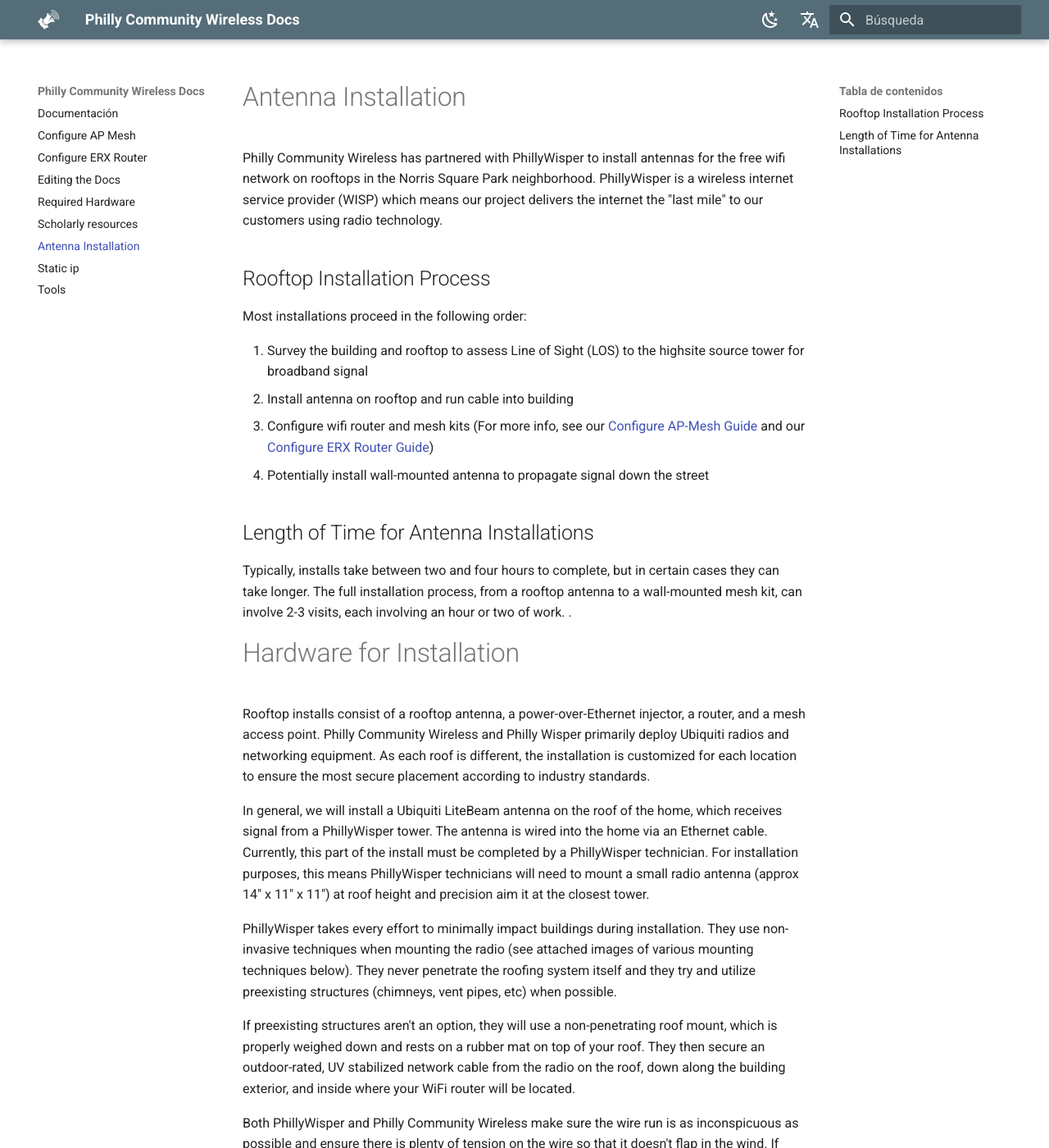
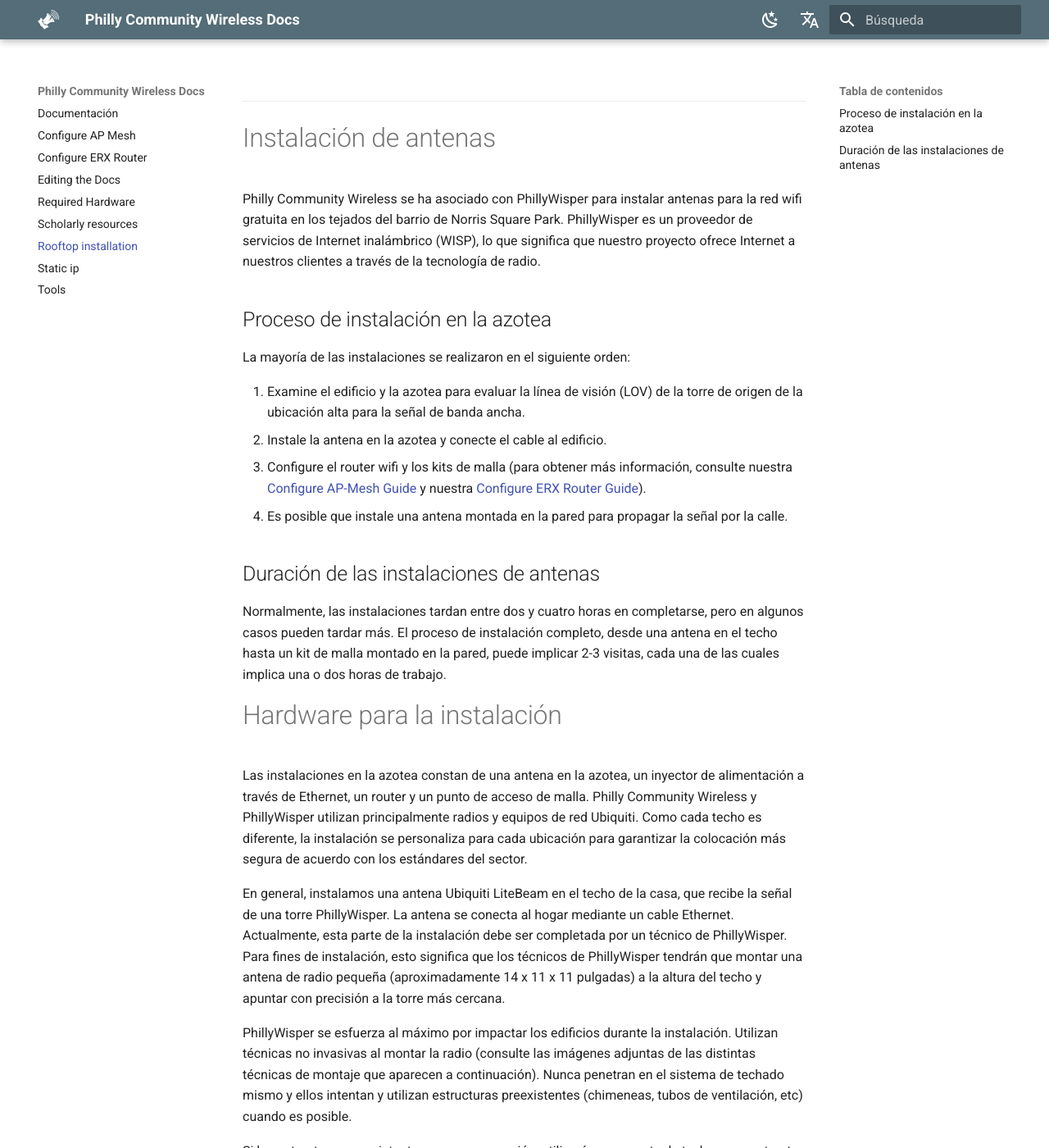
Before and after one commit to phillycommunitywireless/docs-es, an MkDocs documentation site: the page built from docs/rooftop installation.md, in a window 1280 px wide and 1400 px high. Shown: the whole window at 82% size. Built offline with MkDocs 1.6.1 and Material for MkDocs 9.7.7, drawn with Linux system fonts in a browser that asks for light colours; comment, search, counter and statistics services are not loaded; some of the changed text lies outside the part shown.

Commit message:
Update from Forestry.io PCW PCW updated docs/rooftop installation.md

```diff
--- a/docs/rooftop installation.md
+++ b/docs/rooftop installation.md
@@ -1,74 +1,77 @@
-# Antenna Installation
+---
 
-Philly Community Wireless has partnered with PhillyWisper to install antennas for the free wifi network on rooftops in the Norris Square Park neighborhood. PhillyWisper is a wireless internet service provider (WISP) which means our project delivers the internet the "last mile" to our customers using radio technology.
+---
+# Instalación de antenas
 
-## Rooftop Installation Process
+Philly Community Wireless se ha asociado con PhillyWisper para instalar antenas para la red wifi gratuita en los tejados del barrio de Norris Square Park. PhillyWisper es un proveedor de servicios de Internet inalámbrico (WISP), lo que significa que nuestro proyecto ofrece Internet a nuestros clientes a través de la tecnología de radio.
 
-Most installations proceed in the following order:
+## Proceso de instalación en la azotea
 
-1. Survey the building and rooftop to assess Line of Sight (LOS) to the highsite source tower for broadband signal
-2. Install antenna on rooftop and run cable into building
-3. Configure wifi router and mesh kits (For more info, see our [Configure AP-Mesh Guide](./configure-ap-mesh.md) and our [Configure ERX Router Guide](./configure-erx.md))
-4. Potentially install wall-mounted antenna to propagate signal down the street
+La mayoría de las instalaciones se realizaron en el siguiente orden:
 
-## Length of Time for Antenna Installations
+1. Examine el edificio y la azotea para evaluar la línea de visión (LOV) de la torre de origen de la ubicación alta para la señal de banda ancha.
+2. Instale la antena en la azotea y conecte el cable al edificio.
+3. Configure el router wifi y los kits de malla (para obtener más información, consulte nuestra [Configure AP-Mesh Guide](./configure-ap-mesh.md) y nuestra [Configure ERX Router Guide](./configure-erx.md)).
+4. Es posible que instale una antena montada en la pared para propagar la señal por la calle.
 
-Typically, installs take between two and four hours to complete, but in certain cases they can take longer. The full installation process, from a rooftop antenna to a wall-mounted mesh kit, can involve 2-3 visits, each involving an hour or two of work. .
+## Duración de las instalaciones de antenas
 
-# Hardware for Installation
+Normalmente, las instalaciones tardan entre dos y cuatro horas en completarse, pero en algunos casos pueden tardar más. El proceso de instalación completo, desde una antena en el techo hasta un kit de malla montado en la pared, puede implicar 2-3 visitas, cada una de las cuales implica una o dos horas de trabajo.
 
-Rooftop installs consist of a rooftop antenna, a power-over-Ethernet injector, a router, and a mesh access point. Philly Community Wireless and Philly Wisper primarily deploy Ubiquiti radios and networking equipment. As each roof is different, the installation is customized for each location to ensure the most secure placement according to industry standards.
+# Hardware para la instalación
 
-In general, we will install a Ubiquiti LiteBeam antenna on the roof of the home, which receives signal from a PhillyWisper tower. The antenna is wired into the home via an Ethernet cable. Currently, this part of the install must be completed by a PhillyWisper technician. For installation purposes, this means PhillyWisper technicians will need to mount a small radio antenna (approx 14" x 11" x 11") at roof height and precision aim it at the closest tower.
+Las instalaciones en la azotea constan de una antena en la azotea, un inyector de alimentación a través de Ethernet, un router y un punto de acceso de malla. Philly Community Wireless y PhillyWisper utilizan principalmente radios y equipos de red Ubiquiti. Como cada techo es diferente, la instalación se personaliza para cada ubicación para garantizar la colocación más segura de acuerdo con los estándares del sector.
 
-PhillyWisper takes every effort to minimally impact buildings during installation.  They use non-invasive techniques when mounting the radio (see attached images of various mounting techniques below). They never penetrate the roofing system itself and they try and utilize preexisting structures (chimneys, vent pipes, etc) when possible.
+En general, instalamos una antena Ubiquiti LiteBeam en el techo de la casa, que recibe la señal de una torre PhillyWisper. La antena se conecta al hogar mediante un cable Ethernet. Actualmente, esta parte de la instalación debe ser completada por un técnico de PhillyWisper. Para fines de instalación, esto significa que los técnicos de PhillyWisper tendrán que montar una antena de radio pequeña (aproximadamente 14 x 11 x 11 pulgadas) a la altura del techo y apuntar con precisión a la torre más cercana.
 
-If preexisting structures aren't an option, they will use a non-penetrating roof mount, which is properly weighed down and rests on a rubber mat on top of your roof. They then secure an outdoor-rated, UV stabilized network cable from the radio on the roof, down along the building exterior, and inside where your WiFi router will be located.
+PhillyWisper se esfuerza al máximo por impactar los edificios durante la instalación. Utilizan técnicas no invasivas al montar la radio (consulte las imágenes adjuntas de las distintas técnicas de montaje que aparecen a continuación). Nunca penetran en el sistema de techado mismo y ellos intentan y utilizan estructuras preexistentes (chimeneas, tubos de ventilación, etc) cuando es posible.
 
-Both PhillyWisper and Philly Community Wireless make sure the wire run is as inconspicuous as possible and ensure there is plenty of tension on the wire so that it doesn't flap in the wind.  If there are any preexisting penetrations entering the building from previous ISPs, they will use that if possible and caulk when finished.
+Si las estructuras preexistentes no son una opción, utilizarán un soporte de techo no penetrante, que se pesa correctamente y descansa sobre una alfombrilla de goma en la parte superior de su techo. A continuación, aseguran un cable de red estabilizado a los rayos UV para exteriores desde la radio del techo, hacia abajo a lo largo del exterior del edificio y el interior donde se ubicará el router WiFi.
 
-## Installation Examples
+Tanto Philly Community Wireless y PhillyWisper como la de la comunidad Philly garantizan que el recorrido del cable sea lo más discreto posible y garantizan que el cable tenga mucha tensión para que no se solapa con el viento. Si hay alguna penetración preexistente que entra en el edificio de ISP anteriores, utilizarán eso si es posible y calafatearás cuando termine.
 
-### Non-Penetrating Roof Mounts
+## Ejemplos de instalación
 
-We utilize non-penetrating roof mounts (NPRM). A thick rubber mat is placed below the NPRM to protect the roof. Cinder blocks are used as ballast to secure the NPRM:
+### Soportes de techo no penetrantes
+
+Utilizamos soportes de techo no penetrantes (NPRM). Una alfombra de goma gruesa se coloca debajo del NPRM para proteger el techo. Los bloques de cemento se utilizan como lastre para asegurar el NPRM:
 
 ![Non-penetrating roof mount 1](../assets/images/install/image1.jpg)
 ![Non-penetrating roof mount 2](../assets/images/install/image2.jpg)
 
-### Wall-Mounted Antennas
+### Antenas montadas en la pared
 
-The following image displays two wall-mounted masts with radios along with an outdoor switch and junction box.
+La siguiente imagen muestra dos mástiles montados en la pared con radios, junto con un interruptor exterior y una caja de conexiones.
 
-The mast on the left has a Ubiquiti AF-24 radio that operates at 24 GHz and provides a 1.4 Gbps back-haul connection to the data center.
+El mástil de la izquierda tiene una radio Ubiquiti AF-24 que funciona a 24 GHz y proporciona una conexión de retorno de 1,4 Gbps al centro de datos.
 
 ![Wall mounted antenna 1](../assets/images/install/image6.jpg)
 ![Wall mounted antenna 2](../assets/images/install/image7.jpg)
 ![Wall mounted antenna 3](../assets/images/install/image8.jpg)
 ![Wall mounted antenna 4](../assets/images/install/image9.jpg)
 
-The mast on the right has PTMP radios with symmetrical horn antennas. The radios provide service to individual customers.
+El mástil de la derecha tiene radios PTMP con antenas de bocina simétricas. Las radios proporcionan servicio a clientes individuales.
 
-The square-ish white device between and below the masts is a Ubiquiti EP-S16, an outdoor rated network switch. 54 VDC power is supplied to the EP-S16 which in turns provides power to the radios using POE (power of Ethernet).
+El dispositivo blanco cuadrado entre y debajo de los mástiles es un Ubiquiti EP-S16, un conmutador de red para exteriores. Se suministra alimentación de 54 V CC al EP-S16, que a su vez suministra alimentación a las radios mediante POE (alimentación de Ethernet).
 
-# Mesh-kit Install for Rooftop Antenna Hosts
+# Instalación de kit de malla para hosts de antena en la azotea
 
-Hosts of rooftop installations will also host a router in the house near the window to the front of the house. In some cases we may install a wall-mounted antenna on the outside of the house to propagate the broadband signal throughout the neighborhood.
+Los anfitriones de las instalaciones en la azotea también albergará un router en la casa cerca de la ventana al frente de la casa. En algunos casos podemos instalar una antena montada en la pared en el exterior de la casa para propagar la señal de banda ancha a través del vecindario.
 
-We provide a kit with a PoE injector and a bunny-ears mesh AP. Philly Community Wireless can install the kit, or the resident can install the bunny ears in any location within their home, as long as other mesh APs are within radio range (we’re planning on suggesting the entrance of the house or the porch -- the APs are weatherproof).
+Proporcionamos un kit con un inyector PoE y un AP de malla de orejas de conejo. Philly Community Wireless puede instalar el kit, o el residente puede instalar las orejas de conejo en cualquier lugar dentro de su casa, siempre y cuando otros puntos de acceso de malla estén dentro del alcance de radio (estamos planeando sugerir la entrada de la casa o el porche -- los puntos de acceso son impermeables).
 
-## Mesh Kit Overview
+## Descripción general del kit de malla
 
-The Ethernet cable is passed through a Power-over-Ethernet (PoE) injector, which adds power to the signal the Ethernet cable is carrying and allows downstream devices to be powered solely through Ethernet.
+El cable Ethernet pasa a través de un inyector de alimentación a través de Ethernet (PoE), que añade alimentación a la señal que transporta el cable Ethernet y permite que los dispositivos de bajada se alimenten únicamente a través de Ethernet.
 
 ![PoE Injector](../assets/images/install/image4.jpg)
 
-The powered Ethernet cable is wired to a Ubiquiti EdgeRouter-X (or possibly another router in the future) configured to support mesh networking. The router handles traffic for each of the access points (APs) it is meshed with.
+El cable Ethernet alimentado está conectado a un Ubiquiti EdgeRouter-X (o posiblemente a otro router en el futuro) configurado para admitir redes de malla. El router gestiona el tráfico de cada uno de los puntos de acceso (AP) con los que está conectado en malla.
 
 ![EdgeRouter-X](../assets/images/install/image5.jpg)
 
-Finally, a Ubiquiti Mesh AP (“bunny ears” because look at them!) is connected to the router and allows devices in its radio signal range to connect to the network. The bunny ears should be installed in a location that is radio-visible to the mesh APs at the home installs in range.
+Por último, un Ubiquiti Mesh AP (“orejas de conejito” porque miren a ellos!) está conectado al router y permite que los dispositivos de su rango de señal de radio se conecten a la red. Las orejas de conejito deben instalarse en una ubicación que sea radiovisible para los puntos de acceso de malla en las instalaciones domésticas a su alcance.
 
 ![Ubiquiti Mesh AP](../assets/images/install/image3.jpg)
 
-For more information on the mesh kit, see our [Configure AP-Mesh Guide](./configure-ap-mesh.md)
+Para obtener más información sobre el kit de malla, consulte nuestra [Configure AP-Mesh Guide](./configure-ap-mesh.md)
```
